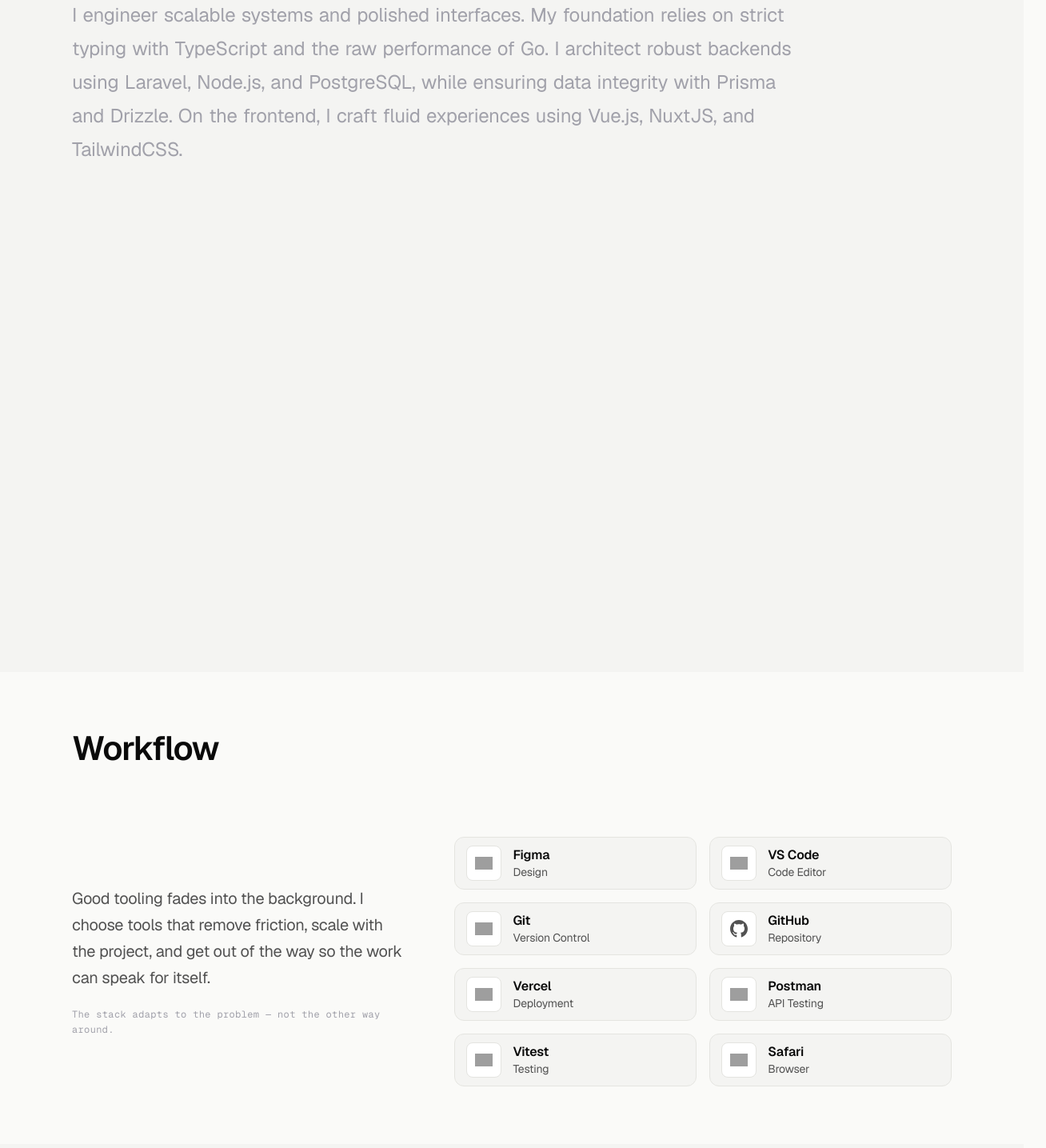
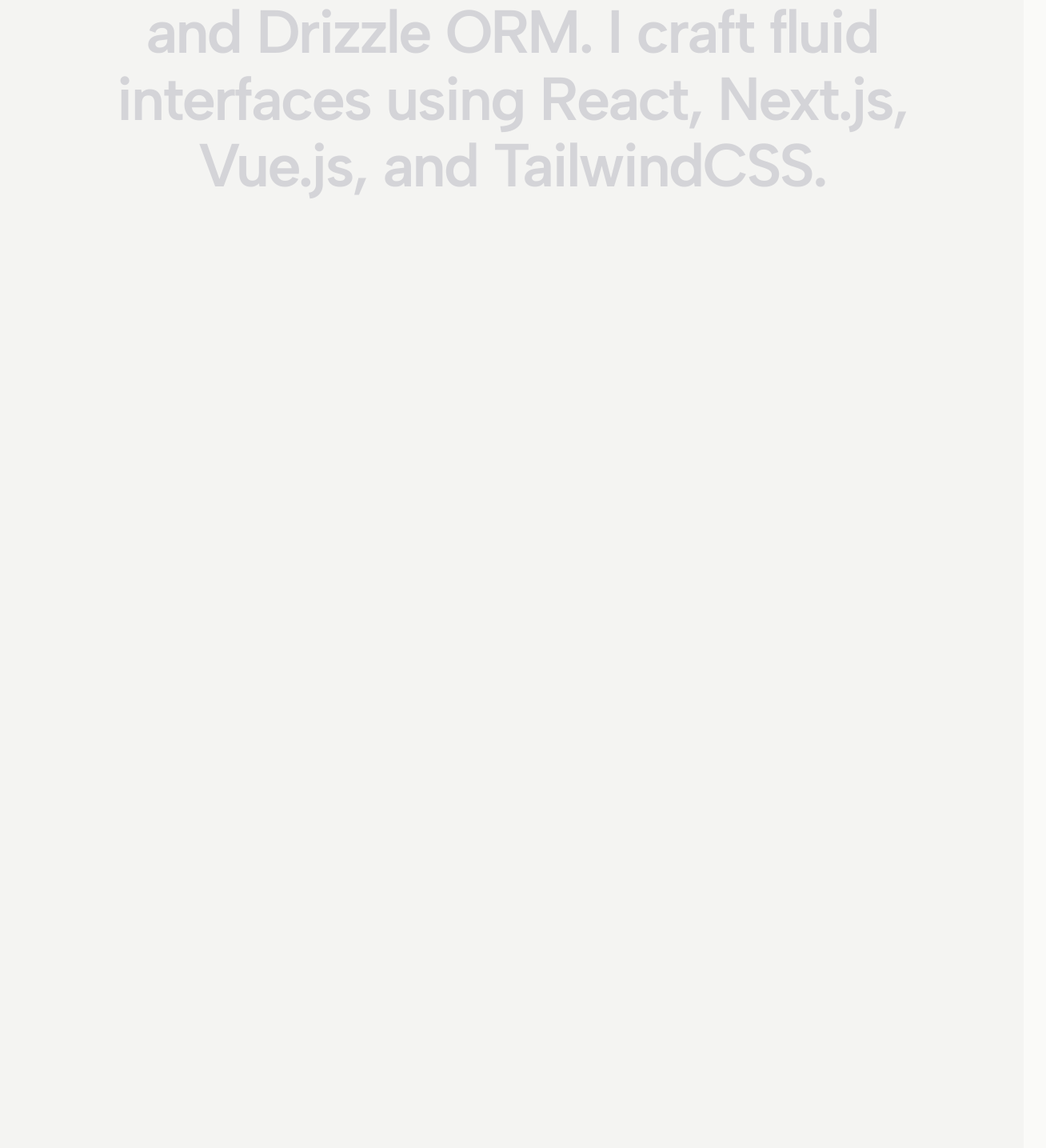
Before and after one commit to ardianilyas/portfolio, a Nuxt app: page / in a window 1280 px wide. Shown: the part 1160-2595 px from the top of the page at 80% size, 1308 px wide, since content can reach past the window. Built offline with nearby package versions, Linux system fonts and the light colour scheme; grey boxes are pictures that could not be loaded.

Commit message:
feat: redesign tools section with bento grid, aurora background, and glassmorphic tooltips, and update skills section

```diff
--- a/app/assets/css/main.css
+++ b/app/assets/css/main.css
@@ -1,7 +1,7 @@
 @import "tailwindcss";
 
 /* ── Google Fonts ─────────────────────────────────────── */
-@import url('https://fonts.googleapis.com/css2?family=Geist:wght@300;400;500;600;700;800;900&family=Geist+Mono:wght@300;400;500;600&display=swap');
+@import url('https://fonts.googleapis.com/css2?family=Albert+Sans:wght@300;400;500;600;700;800;900&family=Geist:wght@300;400;500;600;700;800;900&family=Geist+Mono:wght@300;400;500;600&display=swap');
 
 /* ── Design Tokens — Light ────────────────────────────── */
 :root {
@@ -29,7 +29,7 @@
   --color-accent-dim: rgba(22, 163, 74, 0.08);
 
   /* Typography */
-  --font-sans: 'Geist', system-ui, -apple-system, sans-serif;
+  --font-sans: 'Albert Sans', 'Geist', system-ui, -apple-system, sans-serif;
   --font-mono: 'Geist Mono', 'Geist', ui-monospace, monospace;
 }
 
--- a/app/components/Skills.vue
+++ b/app/components/Skills.vue
@@ -4,11 +4,7 @@
     <div class="sticky top-0 h-screen flex flex-col justify-center px-6 md:px-0">
 
       <div class="max-w-[1100px] mx-auto w-full">
-        <!-- Increased bottom margin to add top padding to the text -->
-        <h2 class="skills-title mb-16 md:mb-24">
-          From Idea to Launch
-        </h2>
-
+        <!-- Scroll reveal text block -->
         <p class="scroll-reveal-prose">
           <span
             v-for="(word, index) in words"
@@ -60,12 +56,10 @@
   window.removeEventListener('scroll', handleScroll)
 })
 
-// Shortened, punchy 50-word copy
-const proseRaw = "I engineer scalable systems and polished interfaces. My foundation relies on strict typing with TypeScript and the raw performance of Go. I architect robust backends using Laravel, Node.js, and PostgreSQL, while ensuring data integrity with Prisma and Drizzle. On the frontend, I craft fluid experiences using Vue.js, NuxtJS, and TailwindCSS."
+const proseRaw = "I build scalable backends with TypeScript, Go, Laravel, Express, and Drizzle ORM. I craft fluid interfaces using React, Next.js, Vue.js, and TailwindCSS."
 
 const skillKeywords = new Set([
-  'TypeScript', 'Go', 'Laravel', 'Nodejs', 'PostgreSQL',
-  'Prisma', 'Drizzle', 'Vuejs', 'NuxtJS', 'TailwindCSS'
+  'TypeScript', 'Go', 'Laravel', 'Express', 'Drizzle', 'ORM', 'React', 'Nextjs', 'Vuejs', 'TailwindCSS'
 ])
 
 const words = proseRaw.split(' ').map(w => {
@@ -79,44 +73,30 @@
 
 <style scoped>
 #skills {
-  /* Reduced from 250vh to 150vh so the animation plays much faster with less scrolling */
-  height: 150vh;
-}
-
-.skills-title {
-  font-family: var(--font-sans);
-  font-size: clamp(28px, 3.5vw, 42px);
-  font-weight: 600;
-  letter-spacing: -0.03em;
-  color: var(--color-text);
-  margin: 0 0 40px 0;
-  line-height: 1.1;
-}
-
-@media (min-width: 768px) {
-  .skills-title {
-    margin-bottom: 80px;
-  }
+  /* Increased to 400vh to make the scroll and text reveal much slower */
+  height: 400vh;
 }
 
 /* ── Scroll Reveal Prose ───────────────────────────────────────── */
 .scroll-reveal-prose {
   font-family: var(--font-sans);
-  font-size: clamp(16px, 2vw, 24px);
-  /* Lighter weight requested */
-  font-weight: 400;
-  line-height: 1.6;
-  letter-spacing: -0.01em;
+  font-size: clamp(36px, 6vw, 76px); /* Much larger, like the reference */
+  font-weight: 600;
+  line-height: 1.1; /* Tighter line-height */
+  letter-spacing: -0.04em; /* Tighter tracking */
   cursor: default;
   display: flex;
   flex-wrap: wrap;
-  gap: 0.15em 0.3em;
-  max-width: 900px;
+  justify-content: center;
+  text-align: center;
+  margin: 0 auto;
+  gap: 0 0.25em; /* Reduced vertical gap for tighter layout */
+  max-width: 1100px;
 }
 
 /* ── Individual Words ───────────────────────────────────────── */
 .prose-word {
-  color: var(--color-text-3); /* Muted gray by default */
+  color: #D4D4D8; /* Lighter gray by default (zinc-300) */
   transition: color 0.1s ease, text-shadow 0.1s ease;
   will-change: color;
 }
@@ -127,9 +107,8 @@
 
 /* ── Skill Words ───────────────────────────────────────── */
 .prose-word.is-skill {
-  /* No bold */
-  font-weight: 400;
-  color: var(--color-text-3); /* Stay gray initially so it's a surprise */
+  font-weight: 600;
+  color: #D4D4D8; /* Stay lighter gray initially so it's a surprise */
 }
 
 .prose-word.is-skill.is-active {
--- a/app/components/Tools.vue
+++ b/app/components/Tools.vue
@@ -1,14 +1,22 @@
 <template>
   <section id="tools" aria-labelledby="tools-heading" ref="toolsSection">
-
-    <!-- Removed eyebrow label to avoid repetition -->
     <SectionHeader title="Workflow" />
 
     <div class="tools-wrap" :class="{ 'is-visible': isVisible }">
-      <div class="tools-inner max-w-[1100px] mx-auto">
+      <!-- Animated Aurora Background -->
+      <div class="tools-aurora" aria-hidden="true"></div>
+      <!-- Bento Grid with mouse tracking for spotlight -->
+      <div
+        class="bento-grid max-w-[1100px] mx-auto fade-up fade-up-1"
+        ref="bentoGrid"
+        @mousemove="onMouseMove"
+      >
 
-        <!-- Left: philosophy statement -->
-        <div class="tools-philosophy fade-up fade-up-1">
+        <!-- Large Philosophy Card (Spans 2x2 on desktop) -->
+        <div class="bento-card philosophy-card">
+          <div class="bento-card-inner"></div>
+          <div class="bento-content">
+            <div class="philosophy-content-wrap">
               <p class="philosophy-text">
                 Good tooling fades into the background. I choose tools that remove friction, scale with the project, and get out of the way so the work can speak for itself.
               </p>
@@ -16,14 +24,17 @@
                 The stack adapts to the problem — not the other way around.
               </p>
             </div>
+          </div>
+        </div>
 
-        <!-- Right: tool strip -->
-        <div class="tools-strip fade-up fade-up-2" aria-label="Tools I use">
+        <!-- Tool Cards -->
         <div
           v-for="tool in tools"
           :key="tool.name"
-            class="tool-card"
+          class="bento-card tool-card"
         >
+          <div class="bento-card-inner"></div>
+          <div class="bento-content">
             <!-- Icon block -->
             <div class="tool-icon-wrapper">
               <svg
@@ -52,6 +63,11 @@
               <div class="tool-name">{{ tool.name }}</div>
               <div class="tool-category">{{ tool.category }}</div>
             </div>
+
+            <!-- Tooltip -->
+            <div class="tool-tooltip">
+              {{ tool.description }}
+            </div>
           </div>
         </div>
 
@@ -64,7 +80,8 @@
 import { ref } from 'vue'
 import { useIntersectionObserver } from '@vueuse/core'
 
-const toolsSection = ref(null)
+const toolsSection = ref<HTMLElement | null>(null)
+const bentoGrid = ref<HTMLElement | null>(null)
 const isVisible = ref(false)
 
 useIntersectionObserver(
@@ -75,94 +92,240 @@
   { threshold: 0.1 }
 )
 
+const onMouseMove = (e: MouseEvent) => {
+  if (!bentoGrid.value) return
+
+  const cards = bentoGrid.value.getElementsByClassName('bento-card') as HTMLCollectionOf<HTMLElement>
+
+  for (const card of cards) {
+    const rect = card.getBoundingClientRect()
+    // Calculate cursor position relative to the card
+    const x = e.clientX - rect.left
+    const y = e.clientY - rect.top
+
+    // Update CSS variables for the spotlight gradients
+    card.style.setProperty('--mouse-x', `${x}px`)
+    card.style.setProperty('--mouse-y', `${y}px`)
+  }
+}
+
 const tools = [
-  { name: 'Figma',   category: 'Design',          icon: 'https://svgl.app/library/figma.svg' },
-  { name: 'VS Code', category: 'Code Editor',     icon: 'https://svgl.app/library/vscode.svg' },
-  { name: 'Git',     category: 'Version Control', icon: 'https://svgl.app/library/git.svg' },
-  { name: 'GitHub',  category: 'Repository',      icon: null },
-  { name: 'Vercel',  category: 'Deployment',      icon: 'https://api.iconify.design/logos:vercel-icon.svg' },
-  { name: 'Postman', category: 'API Testing',     icon: 'https://svgl.app/library/postman.svg' },
-  { name: 'Vitest',  category: 'Testing',         icon: 'https://svgl.app/library/vitest.svg' },
-  { name: 'Safari',  category: 'Browser',         icon: 'https://svgl.app/library/safari.svg' },
+  { name: 'Figma',   category: 'Design',          description: 'Where all wireframes and UI designs start.', icon: 'https://svgl.app/library/figma.svg' },
+  { name: 'VS Code', category: 'Code Editor',     description: 'My primary editor for all development.', icon: 'https://svgl.app/library/vscode.svg' },
+  { name: 'Git',     category: 'Version Control', description: 'Essential for tracking code changes locally.', icon: 'https://svgl.app/library/git.svg' },
+  { name: 'GitHub',  category: 'Repository',      description: 'Where I store, review, and collaborate on code.', icon: null },
+  { name: 'Vercel',  category: 'Deployment',      description: 'Frictionless deployments in seconds.', icon: 'https://api.iconify.design/logos:vercel-icon.svg' },
+  { name: 'Postman', category: 'API Testing',     description: 'For testing and documenting REST APIs.', icon: 'https://svgl.app/library/postman.svg' },
+  { name: 'Vitest',  category: 'Testing',         description: 'Blazing fast unit testing framework.', icon: 'https://svgl.app/library/vitest.svg' },
+  { name: 'Safari',  category: 'Browser',         description: 'Used for web development and cross-browser testing.', icon: 'https://svgl.app/library/safari.svg' },
 ]
 </script>
 
 <style scoped>
 /* ── Wrap ────────────────────────────────────────────── */
 .tools-wrap {
-  padding: 0 24px;
+  position: relative;
+  padding: 0 24px 80px;
+  background-color: var(--color-bg);
 }
 
 @media (min-width: 768px) {
   .tools-wrap {
-    padding: 0 40px;
+    padding: 0 40px 100px;
   }
 }
 
-/* ── Inner grid ───────────────────────────────────────── */
-.tools-inner {
-  display: grid;
-  grid-template-columns: 1fr;
-  gap: 48px;
-  padding: 56px 0 72px;
+/* ── Aurora Background ─────────────────────────────────── */
+.tools-aurora {
+  position: absolute;
+  top: 50%;
+  left: 50%;
+  transform: translate(-50%, -50%);
+  width: 600px;
+  height: 600px;
+  background: radial-gradient(circle, var(--color-accent) 0%, transparent 60%);
+  opacity: 0.08;
+  filter: blur(80px);
+  z-index: 0;
+  pointer-events: none;
+  border-radius: 50%;
+  animation: aurora-pulse 8s ease-in-out infinite alternate;
 }
 
 @media (min-width: 768px) {
-  .tools-inner {
-    grid-template-columns: 2fr 3fr;
-    gap: 64px;
-    align-items: center;
+  .tools-aurora {
+    width: 1000px;
+    height: 800px;
+    filter: blur(120px);
   }
 }
 
-/* ── Philosophy ───────────────────────────────────────── */
+@keyframes aurora-pulse {
+  0% { transform: translate(-50%, -50%) scale(1) rotate(0deg); opacity: 0.08; }
+  100% { transform: translate(-50%, -50%) scale(1.2) rotate(10deg); opacity: 0.12; }
+}
+
+/* ── Bento Grid ───────────────────────────────────────── */
+.bento-grid {
+  position: relative;
+  z-index: 1;
+  display: grid;
+  grid-template-columns: 1fr;
+  gap: 16px;
+  padding: 40px 0;
+}
+
+@media (min-width: 640px) {
+  .bento-grid {
+    grid-template-columns: repeat(2, 1fr);
+  }
+}
+
+@media (min-width: 1024px) {
+  .bento-grid {
+    grid-template-columns: repeat(4, 1fr);
+    grid-auto-rows: minmax(140px, auto);
+  }
+}
+
+.bento-card {
+  position: relative;
+  border-radius: 16px;
+  background: var(--color-border); /* Outer border color */
+  transition: transform 0.4s cubic-bezier(0.16, 1, 0.3, 1), box-shadow 0.4s cubic-bezier(0.16, 1, 0.3, 1);
+  will-change: transform;
+  /* Ensure proper stacking */
+  z-index: 1;
+}
+
+.bento-card:hover {
+  transform: translateY(-4px) scale(1.01) rotate(1.5deg); /* Slight tilt (miring) */
+  box-shadow: 0 20px 40px -10px rgba(0, 0, 0, 0.05);
+  z-index: 5;
+}
+
+/* ── Spotlight Gradients ──────────────────────────────── */
+/* Outer Border Spotlight */
+.bento-card::before {
+  content: "";
+  position: absolute;
+  inset: 0;
+  border-radius: inherit;
+  opacity: 0;
+  transition: opacity 0.3s ease;
+  background: radial-gradient(
+    800px circle at var(--mouse-x, 0) var(--mouse-y, 0),
+    rgba(0, 0, 0, 0.15),
+    transparent 40%
+  );
+  z-index: 1;
+  pointer-events: none;
+}
+
+/* Inner Surface Spotlight */
+.bento-card::after {
+  content: "";
+  position: absolute;
+  inset: 1px;
+  border-radius: 15px;
+  opacity: 0;
+  transition: opacity 0.3s ease;
+  background: radial-gradient(
+    600px circle at var(--mouse-x, 0) var(--mouse-y, 0),
+    rgba(255, 255, 255, 0.7),
+    transparent 40%
+  );
+  z-index: 3;
+  pointer-events: none;
+}
+
+.bento-grid:hover .bento-card::before,
+.bento-grid:hover .bento-card::after {
+  opacity: 1;
+}
+
+/* ── Inner Wrapper ────────────────────────────────────── */
+.bento-card-inner {
+  position: absolute;
+  inset: 1px;
+  background-color: var(--color-surface);
+  border-radius: 15px;
+  z-index: 2;
+  transition: background-color 0.3s ease;
+  overflow: hidden;
+}
+
+.bento-card:hover .bento-card-inner {
+  background-color: var(--color-bg);
+}
+
+.bento-content {
+  position: relative;
+  z-index: 4;
+  padding: 24px;
+  height: 100%;
+  display: flex;
+  flex-direction: column;
+  pointer-events: none;
+}
+.bento-content * {
+  pointer-events: auto;
+}
+
+/* ── Philosophy Card ──────────────────────────────────── */
+.philosophy-card {
+  grid-column: span 1;
+  min-height: 260px;
+}
+
+.philosophy-card .bento-content {
+  justify-content: center;
+}
+
+.philosophy-content-wrap {
+  display: flex;
+  flex-direction: column;
+  gap: 20px;
+}
+
+@media (min-width: 640px) {
+  .philosophy-card {
+    grid-column: span 2;
+  }
+}
+
+@media (min-width: 1024px) {
+  .philosophy-card {
+    grid-column: span 2;
+    grid-row: span 2;
+  }
+}
+
 .philosophy-text {
-  font-size: clamp(16px, 1.8vw, 20px);
-  font-weight: 400;
-  line-height: 1.65;
-  letter-spacing: -0.015em;
-  color: var(--color-text-2);
-  margin: 0 0 20px;
+  font-size: clamp(20px, 2.5vw, 28px);
+  font-weight: 500;
+  line-height: 1.4;
+  letter-spacing: -0.01em;
+  color: var(--color-text);
+  margin: 0;
 }
 
 .philosophy-sub {
   font-family: var(--font-mono);
-  font-size: 12px;
+  font-size: 13px;
   font-weight: 400;
   letter-spacing: 0.03em;
   color: var(--color-text-3);
   margin: 0;
 }
 
-/* ── Tool strip ───────────────────────────────────────── */
-.tools-strip {
-  display: grid;
-  grid-template-columns: 1fr;
-  gap: 16px;
+/* ── Tool Cards ───────────────────────────────────────── */
+.tool-card {
+  min-height: 140px;
 }
 
-@media (min-width: 480px) {
-  .tools-strip {
-    grid-template-columns: repeat(2, 1fr);
-  }
-}
-
-/* ── Individual tool card ─────────────────────────────── */
-.tool-card {
-  display: flex;
-  align-items: center;
-  gap: 14px;
-  padding: 10px 14px;
-  background: var(--color-surface);
-  border-radius: 12px;
-  border: 1px solid var(--color-border);
-  transition: transform 0.2s ease, border-color 0.2s ease, box-shadow 0.2s ease;
-}
-
-.tool-card:hover {
-  transform: translateY(-2px);
-  border-color: var(--color-text-3);
-  box-shadow: 0 4px 12px rgba(0, 0, 0, 0.03);
+.tool-card .bento-content {
+  justify-content: space-between;
 }
 
 /* ── Icon ─────────────────────────────────────────────── */
@@ -172,10 +335,16 @@
   justify-content: center;
   width: 44px;
   height: 44px;
-  border-radius: 8px;
-  background-color: #ffffff;
+  border-radius: 10px;
+  background-color: var(--color-bg);
   border: 1px solid var(--color-border);
-  flex-shrink: 0;
+  margin-bottom: 16px;
+  transition: transform 0.3s cubic-bezier(0.16, 1, 0.3, 1);
+  box-shadow: 0 2px 8px rgba(0, 0, 0, 0.02);
+}
+
+.bento-card:hover .tool-icon-wrapper {
+  transform: scale(1.08) translateY(-2px);
 }
 
 .tool-icon {
@@ -187,9 +356,10 @@
 
 .tool-icon--svg {
   color: var(--color-text-2);
+  transition: color 0.3s ease;
 }
 
-.tool-card:hover .tool-icon--svg {
+.bento-card:hover .tool-icon--svg {
   color: var(--color-text);
 }
 
@@ -198,6 +368,11 @@
   display: flex;
   flex-direction: column;
   gap: 4px;
+  transition: transform 0.4s cubic-bezier(0.16, 1, 0.3, 1);
+}
+
+.bento-card:hover .tool-info {
+  transform: translateX(6px); /* Slide text to the right on hover */
 }
 
 .tool-name {
@@ -211,15 +386,69 @@
 
 .tool-category {
   font-family: var(--font-sans);
-  font-size: 14px;
+  font-size: 13px;
   font-weight: 400;
-  color: var(--color-text-2);
+  color: var(--color-text-3);
   line-height: 1.2;
+}
+
+/* ── Tooltip ──────────────────────────────────────────── */
+.tool-tooltip {
+  position: absolute;
+  bottom: calc(100% + 12px); /* Just above the card */
+  left: 50%;
+  transform: translateX(-50%) translateY(8px);
+  background: rgba(255, 255, 255, 0.7); /* Light glass */
+  -webkit-backdrop-filter: blur(12px);
+  backdrop-filter: blur(12px);
+  border: 1px solid var(--color-border);
+  color: var(--color-text);
+  padding: 10px 16px;
+  border-radius: 12px;
+  font-family: var(--font-sans);
+  font-size: 13px;
+  font-weight: 500;
+  letter-spacing: -0.01em;
+  white-space: nowrap;
+  pointer-events: none;
+  opacity: 0;
+  visibility: hidden;
+  transition: all 0.3s cubic-bezier(0.16, 1, 0.3, 1);
+  z-index: 20;
+  box-shadow: 0 10px 30px -5px rgba(0, 0, 0, 0.05), 0 0 0 1px rgba(0,0,0,0.02);
+}
+
+/* For dark mode support if needed, you could use var(--color-surface) but semi-transparent */
+@media (prefers-color-scheme: dark) {
+  .tool-tooltip {
+    background: rgba(30, 30, 30, 0.7);
+    color: #ffffff;
+    border: 1px solid rgba(255,255,255,0.1);
+  }
+}
+
+.tool-tooltip::after {
+  content: '';
+  position: absolute;
+  top: 100%;
+  left: 50%;
+  transform: translateX(-50%);
+  border-width: 6px;
+  border-style: solid;
+  border-color: var(--color-border) transparent transparent transparent;
+  /* Masking out the inner part to match the glass effect is complex with borders,
+     so we just use a matching solid color or border color for the tiny arrow */
+}
+
+.bento-card:hover .tool-tooltip {
+  opacity: 1;
+  visibility: visible;
+  transform: translateX(-50%) translateY(0);
 }
 
 /* Visibility triggers for animations */
 .tools-wrap:not(.is-visible) .fade-up {
   opacity: 0;
-  transform: translateY(20px);
+  transform: translateY(30px);
 }
 </style>
--- a/nuxt.config.ts
+++ b/nuxt.config.ts
@@ -26,7 +26,7 @@
         },
         {
           rel: "stylesheet",
-          href: "https://fonts.googleapis.com/css2?family=Geist:wght@300;400;500;600;700;800;900&family=Geist+Mono:wght@300;400;500;600&display=swap",
+          href: "https://fonts.googleapis.com/css2?family=Albert+Sans:wght@300;400;500;600;700;800;900&family=Geist:wght@300;400;500;600;700;800;900&family=Geist+Mono:wght@300;400;500;600&display=swap",
         },
       ],
     },
```
Lines whose indentation alone changed are shown as unchanged.
